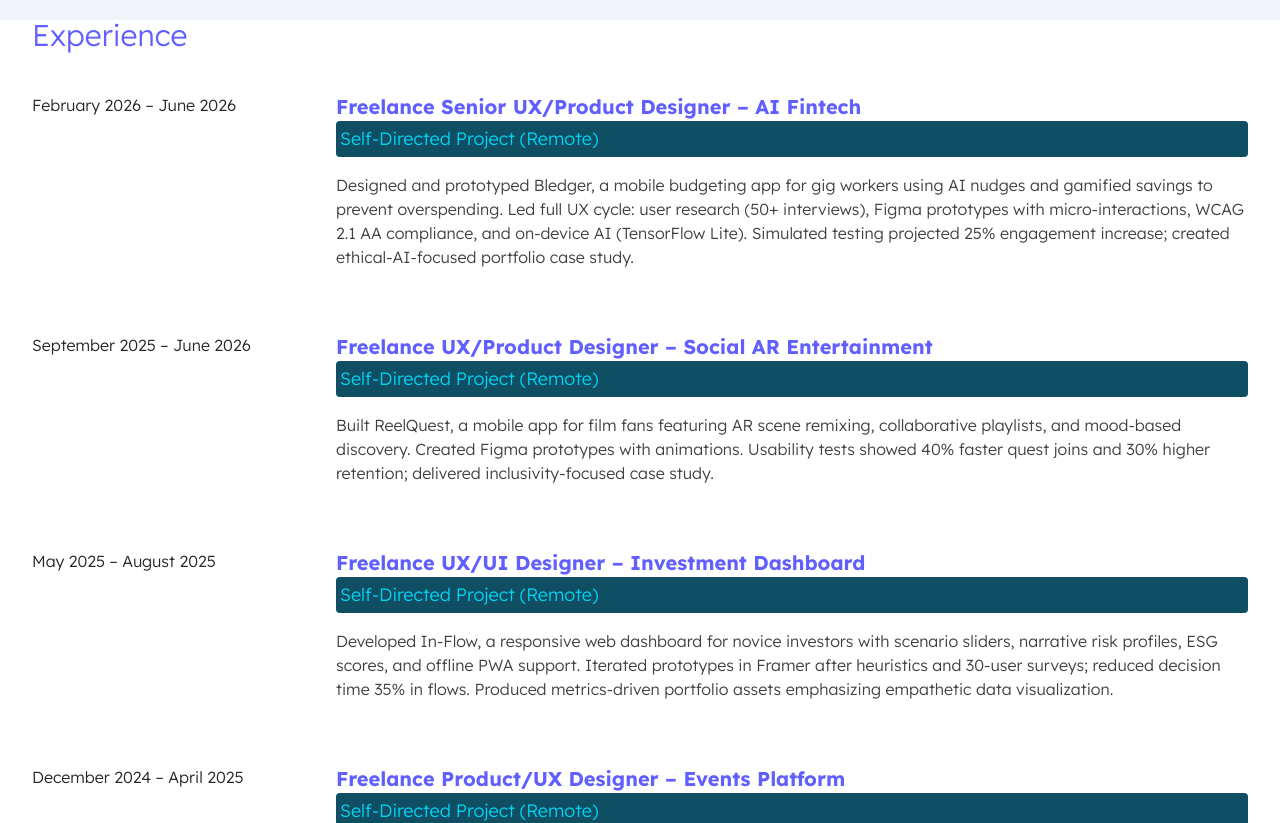
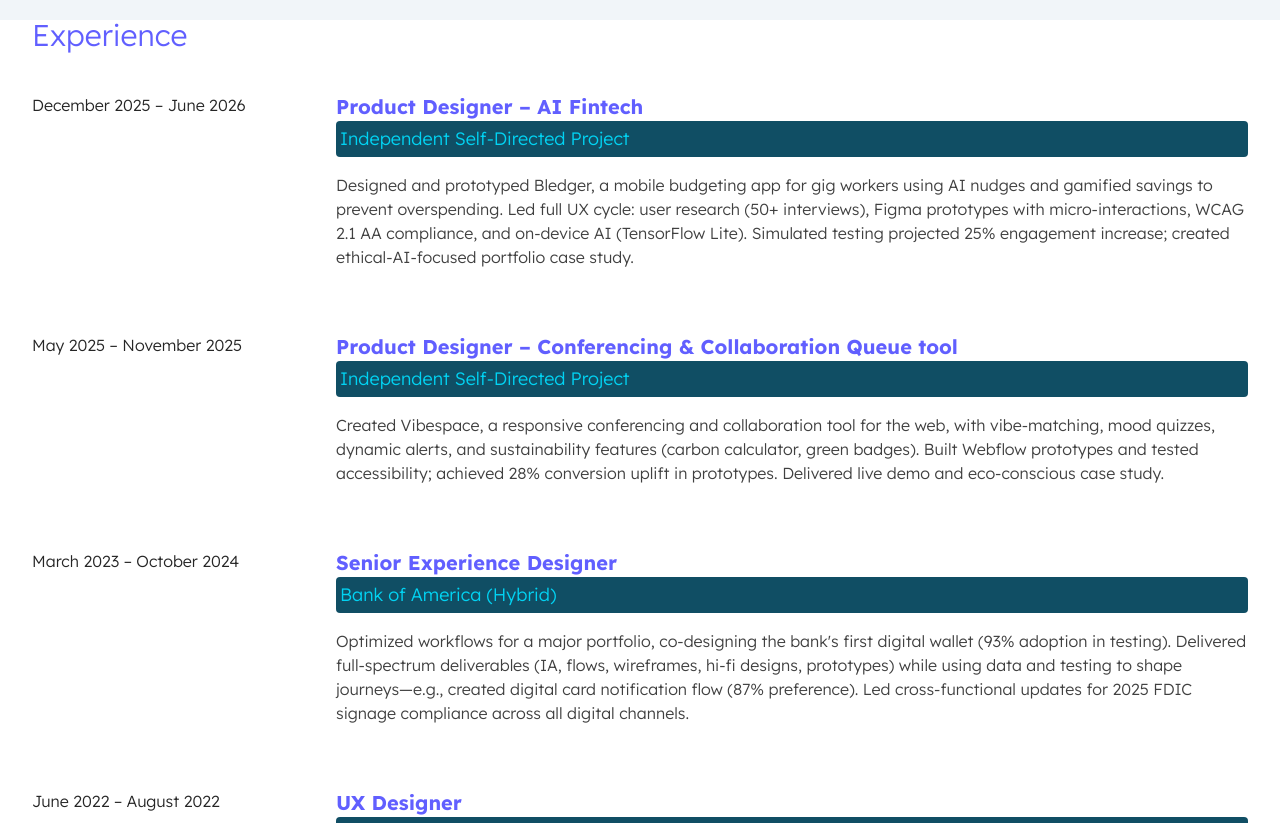
Before and after one commit to mjk-hudson/my_portfolio, a React (Vite) app: page /#/about in a window 1280 px wide. Shown: the part 780-1603 px from the top of the page. Built offline with nearby package versions, Linux system fonts and the light colour scheme; a web font is replaced by a local one.

Commit message:
Updated the about sections titles, roles and dates

```diff
--- a/src/components/DataIndex.js
+++ b/src/components/DataIndex.js
@@ -19,29 +19,20 @@ export const resumeData ={
 
 export const Experience= [
   {
-    dateRange: "February 2026 – June 2026",
-    role: "Freelance Senior UX/Product Designer – AI Fintech",
-    company: "Self-Directed Project (Remote)",
+    dateRange: "December 2025 – June 2026",
+    role: "Product Designer – AI Fintech",
+    company: "Independent Self-Directed Project",
     description: "Designed and prototyped Bledger, a mobile budgeting app for gig workers using AI nudges and gamified savings to prevent overspending. Led full UX cycle: user research (50+ interviews), Figma prototypes with micro-interactions, WCAG 2.1 AA compliance, and on-device AI (TensorFlow Lite). Simulated testing projected 25% engagement increase; created ethical-AI-focused portfolio case study."
   },
   {
-    dateRange: "September 2025 – June 2026",
-    role: "Freelance UX/Product Designer – Social AR Entertainment",
-    company: "Self-Directed Project (Remote)",
-    description: "Built ReelQuest, a mobile app for film fans featuring AR scene remixing, collaborative playlists, and mood-based discovery. Created Figma prototypes with animations. Usability tests showed 40% faster quest joins and 30% higher retention; delivered inclusivity-focused case study."
+    dateRange: "May 2025 – November 2025",
+    role: "Product Designer – Conferencing & Collaboration Queue tool",
+    company: "Independent Self-Directed Project",
+    description: "Created Vibespace, a responsive conferencing and collaboration tool for the web, with vibe-matching, mood quizzes, dynamic alerts, and sustainability features (carbon calculator, green badges). Built Webflow prototypes and tested accessibility; achieved 28% conversion uplift in prototypes. Delivered live demo and eco-conscious case study."
   },
-  {
-    dateRange: "May 2025 – August 2025",
-    role: "Freelance UX/UI Designer – Investment Dashboard",
-    company: "Self-Directed Project (Remote)",
-    description: "Developed In-Flow, a responsive web dashboard for novice investors with scenario sliders, narrative risk profiles, ESG scores, and offline PWA support. Iterated prototypes in Framer after heuristics and 30-user surveys; reduced decision time 35% in flows. Produced metrics-driven portfolio assets emphasizing empathetic data visualization."
-  },
-  {
-    dateRange: "December 2024 – April 2025",
-    role: "Freelance Product/UX Designer – Events Platform",
-    company: "Self-Directed Project (Remote)",
-    description: "Created Vibespace, a responsive meeting and event platform for the web, with vibe-matching, mood quizzes, dynamic alerts, and sustainability features (carbon calculator, green badges). Built Webflow prototypes and tested accessibility; achieved 28% conversion uplift in prototypes. Delivered live demo and eco-conscious case study."
-  },
+  // {
+  //   dateRange: "October 2024 – April 2025",
+  //   role:  "Freelance UX/Product Designer – Project Pending and will replace this entry once completed",
   {
     dateRange: "March 2023 – October 2024",
     role: "Senior Experience Designer",
```
